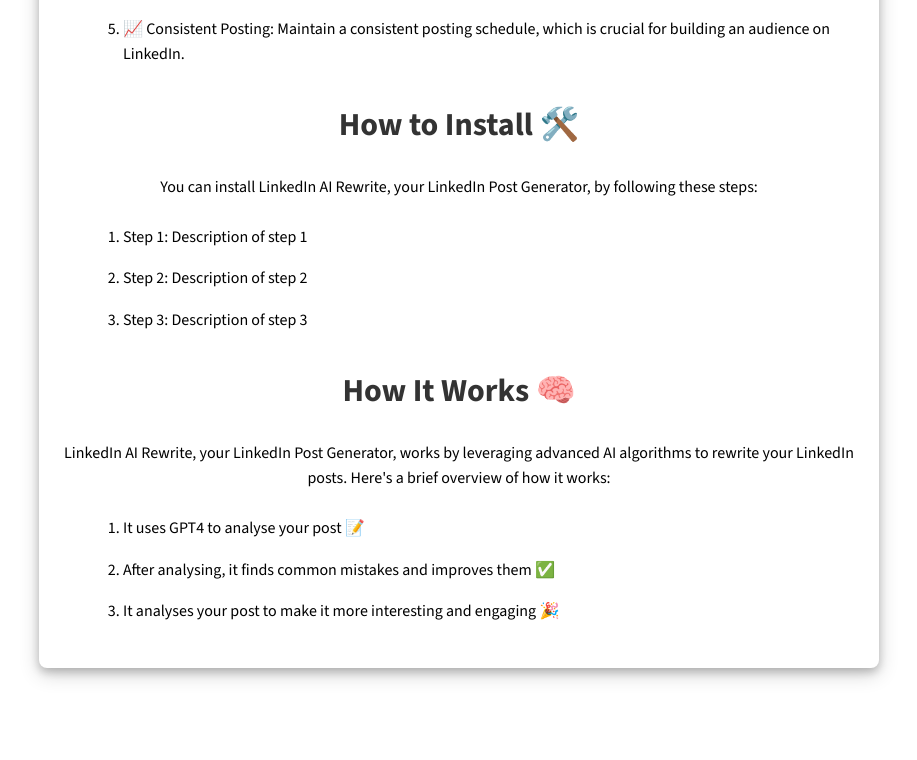
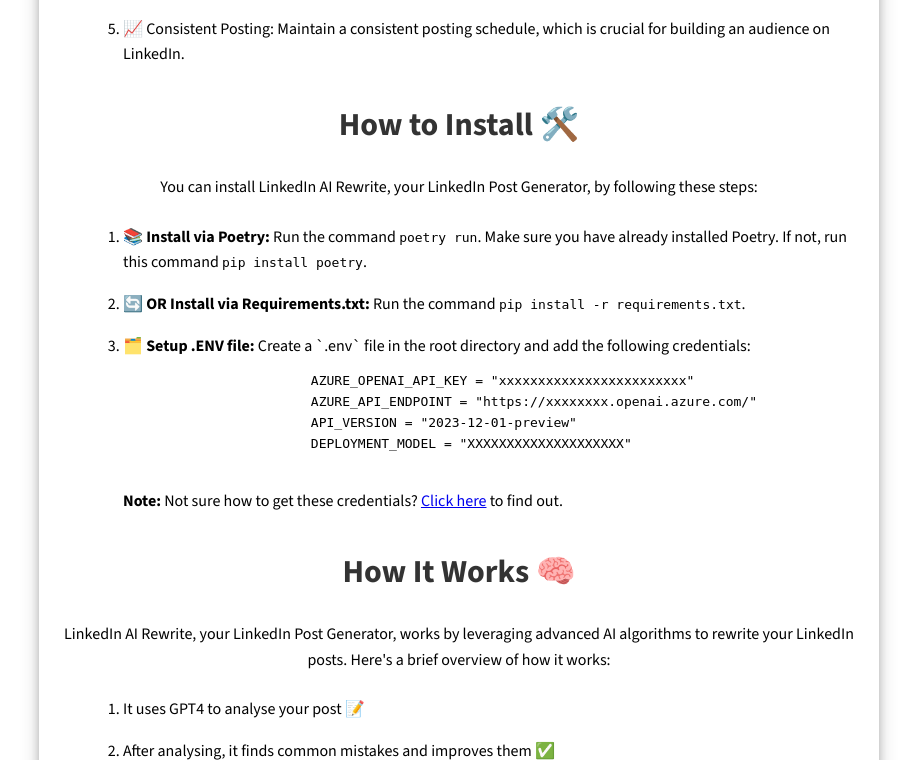
Before and after one commit to zpratikpathak/Linkedrite, a Django app: page / in a window 1280 px wide. Shown: the part 1886-2646 px from the top of the page, without its empty margins (181-1098 px from the left). Before the commit the page ends 2566 px from the top, so only its background shows below. Run offline with Django 4.2, Linux system fonts and the light colour scheme.

Commit message:
updated instruction

```diff
--- a/rewrite/templates/rewrite/index.html
+++ b/rewrite/templates/rewrite/index.html
@@ -123,15 +123,22 @@
       <section>
         <h2>How to Install 🛠️</h2>
         <p>
-          You can install LinkedIn AI Rewrite, your LinkedIn Post Generator, by following these steps:
-          <ol>
-            <li>Step 1: Description of step 1</li>
-            <li>Step 2: Description of step 2</li>
-            <li>Step 3: Description of step 3</li>
-            <!-- Add more steps as necessary -->
-          </ol>
+            You can install LinkedIn AI Rewrite, your LinkedIn Post Generator, by following these steps:
+            <ol>
+                <li>📚 <strong>Install via Poetry:</strong> Run the command <code>poetry run</code>. Make sure you have already installed Poetry. If not, run this command <code>pip install poetry</code>.</li>
+                <li>🔄 <strong>OR Install via Requirements.txt:</strong> Run the command <code>pip install -r requirements.txt</code>.</li>
+                <li>🗂️ <strong>Setup .ENV file:</strong> Create a `.env` file in the root directory and add the following credentials:
+                    <pre>
+                        AZURE_OPENAI_API_KEY = "xxxxxxxxxxxxxxxxxxxxxxxx"
+                        AZURE_API_ENDPOINT = "https://xxxxxxxx.openai.azure.com/"
+                        API_VERSION = "2023-12-01-preview"
+                        DEPLOYMENT_MODEL = "XXXXXXXXXXXXXXXXXXXX"
+                    </pre>
+                    <strong>Note:</strong> Not sure how to get these credentials? <a href="#">Click here</a> to find out.
+                </li>
+            </ol>
         </p>
-      </section>
+    </section>
 
       <section>
         <h2>How It Works 🧠</h2>
```
